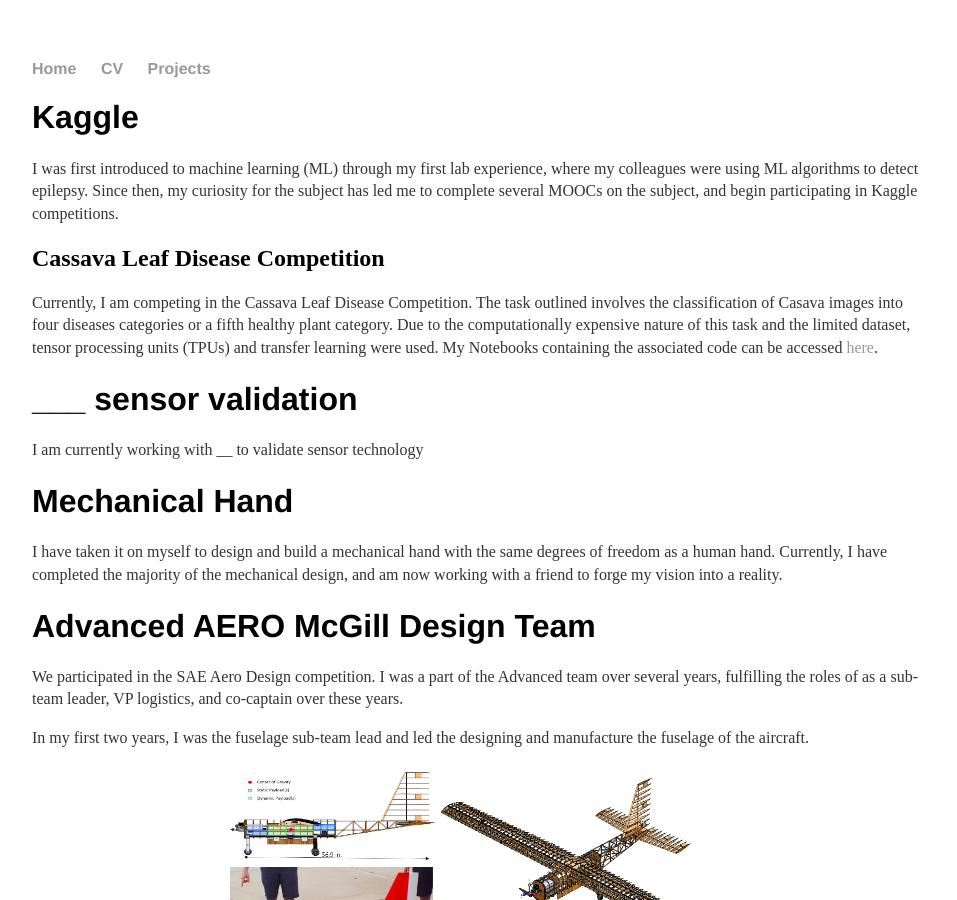
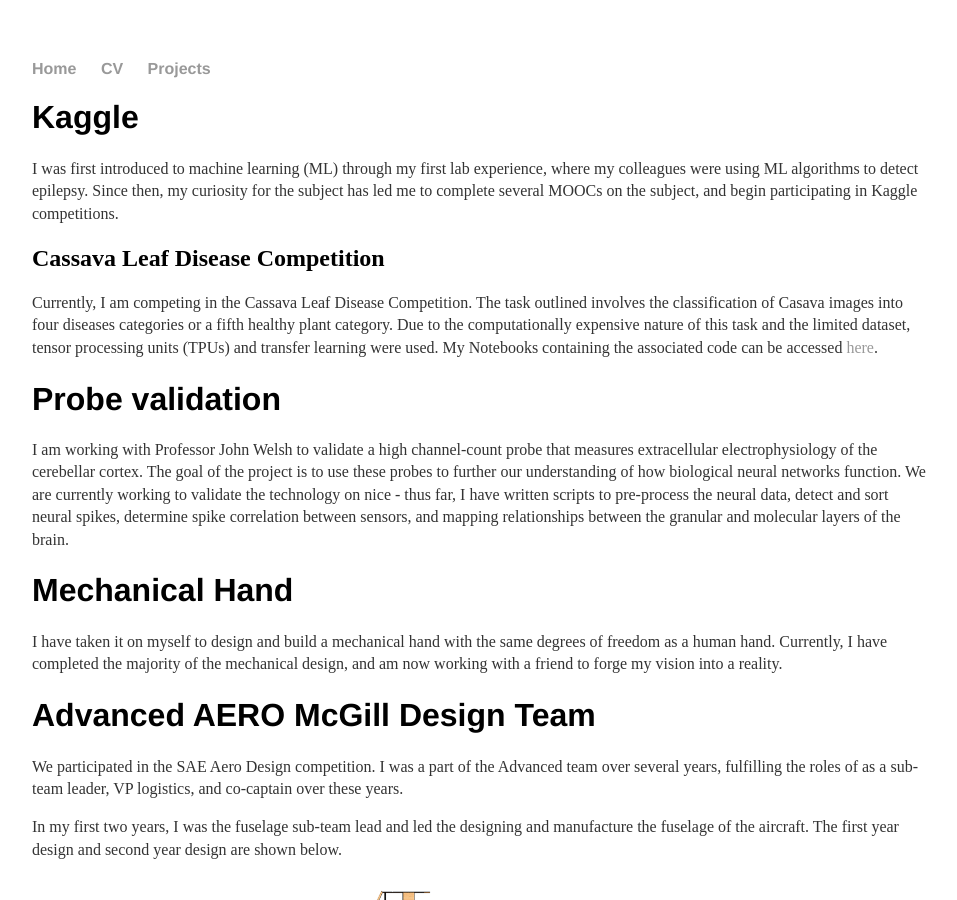
Before and after one commit to wijayad/wijayad.github.io, a Jekyll site: the page built from Projects/index.md, in a window 1280 px wide and 900 px high. Shown: the whole window, without its empty margins (160-1117 px from the left). Built offline with Jekyll 4.4.1, drawn with Linux system fonts in a browser that asks for light colours; some of the changed text lies outside the part shown.

Commit message:
Update index.md

```diff
--- a/Projects/index.md
+++ b/Projects/index.md
@@ -11,9 +11,9 @@
 
 Currently, I am competing in the Cassava Leaf Disease Competition. The task outlined involves the classification of Casava images into four diseases categories or a fifth healthy plant category. Due to the computationally expensive nature of this task and the limited dataset, tensor processing units (TPUs) and transfer learning were used. My Notebooks containing the associated code can be accessed <a href="https://www.kaggle.com/danielwijaya/cassava-v1">here</a>.
 
-# ___ sensor validation
+# Probe validation
 
-I am currently working with __ to validate sensor technology
+I am working with Professor John Welsh to validate a high channel-count probe that measures extracellular electrophysiology of the cerebellar cortex. The goal of the project is to use these probes to further our understanding of how biological neural networks function. We are currently working to validate the technology on nice - thus far, I have written scripts to pre-process the neural data, detect and sort neural spikes, determine spike correlation between sensors, and mapping relationships between the granular and molecular layers of the brain.
 
 # Mechanical Hand
 
@@ -23,12 +23,13 @@
 
 We participated in the SAE Aero Design competition. I was a part of the Advanced team over several years, fulfilling the roles of as a sub-team leader, VP logistics, and co-captain over these years.
 
-In my first two years, I was the fuselage sub-team lead and led the designing and manufacture the fuselage of the aircraft.
-<center><img src="/files/AERO1.png" alt="title" width = "500"/></center>
-<center><img src="/files/AERO2.png" alt="title" width = "500"/></center>
+In my first two years, I was the fuselage sub-team lead and led the designing and manufacture the fuselage of the aircraft. The first year design and second year design are shown below.
+<center><img src="/files/AERO1.png" alt="title" width = "1000"/></center>
+
+<center><img src="/files/AERO2.png" alt="title" width = "750"/></center>
 
 Following that, I served as the co-captain of the team, guiding design and construction of the vehicle.
-<center><img src="/files/AERO3.png" alt="title" width = "500"/></center>
+<center><img src="/files/AERO3.png" alt="title" width = "750"/></center>
 
 # Optically Pumped Magnetometer (OPM) “Helmet” System
 
@@ -36,15 +37,15 @@
 
 In the first year and part of the second year, I developed an experimental setup to compare these OPM sensors directly to the 275 sensor CTF superconducting quantum interference devices (SQUID) based MEG system used at ImageTech. This involved coding a script to generate a sensor array that exactly mimicks the SQUID system. Testing was done using a magnetic dipole, and results showed similar positioning accuracy to the SQUID system. I had the opportunity to participate at OHBM 2018 - my poster can be accessed <a href="/files/OHBM_2018_Daniel_Wijaya.pdf">here</a>.
 
-<center><img src="/files/OPM_compare.png" alt="title" width = "500"/></center>
+<center><img src="/files/OPM_compare.png" alt="title" width = "750"/></center>
 
 In my second year working in the lab, I wrote a script to automatically generate a customized OPM array for patients - this increases signal-to-noise ratio. The workflow I designed first took as input either polhemous scan data or scalp segmentation, that output geometric data that then went through my SolidWorks VBA script to generate the sensor array.
 
-<center><img src="/files/custom_array.png" alt="title" width = "500"/></center>
+<center><img src="/files/custom_array.png" alt="title" width = "750"/></center>
 
-Additionally, I explored the possibility of using coils to provide active magnetic shielding.
+Additionally, I explored the possibility of using coils to provide active magnetic shielding. In the image below, the rectangles show the position on the coils, while the differently collored point clouds show isomagnetic regions.
 
-<center><img src="/files/active_mag_shield.png" alt="title" width = "500"/></center>
+<center><img src="/files/active_mag_shield.png" alt="title" width = "750"/></center>
 
 # Cervical Spine Coregistration
 
```
